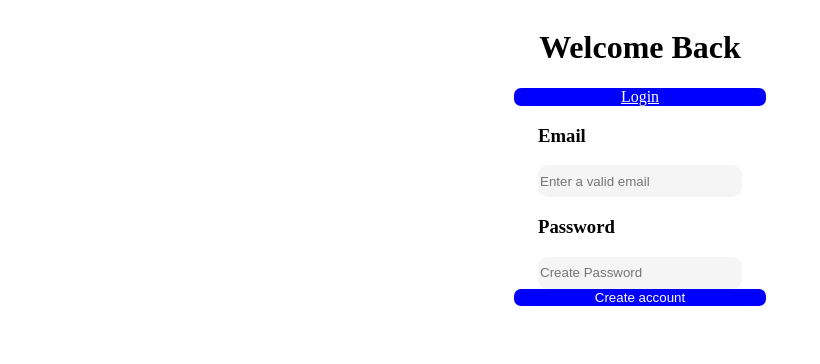
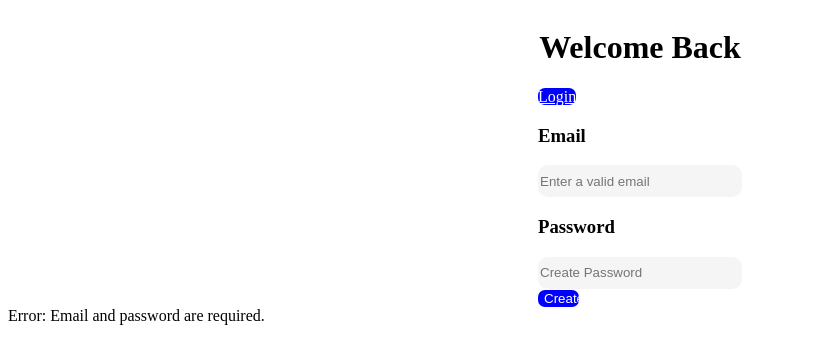
Before and after one commit to DjojovdEerden/Apothecare-PW, a PHP site: page /register.php in a window 1280 px wide. Shown: the top 364 px of the page, without its empty margins (0-820 px from the left). Run offline with PHP 8.4, Linux system fonts and the light colour scheme.

Commit message:
login functonaliteit ge add
met login_system databse kan je nu een account maken  wachtwoord is niet ge hashed kan later gedaan worden

```diff
--- a/css/login.register.css
+++ b/css/login.register.css
@@ -37,14 +37,14 @@
     margin-right: 18%;
 }
 
-#btnRegisterLogin {
-    width: 20%;
+.container #btnRegisterLogin {
+    width: 140px;
     background-color: blue;
     border-radius: 7px;
     color: white;
     border: none;
     text-align: center;
-    ;
+
 }
 
 .button-textalign {
--- a/register.php
+++ b/register.php
@@ -12,22 +12,23 @@
     <div class="container">
         <h1>Welcome Back</h1>
 
+        <form action="register.php" method="post">
 
         <a href="login.php" id="btnRegisterLogin">Login</a>
 
 
         <div class="input-styling">
             <h3>Email</h3>
-            <input type="text" name="email" id="email" placeholder="Enter a valid email">
+            <input type="email" name="email" id="email" placeholder="Enter a valid email"required>
 
             <h3>Password</h3>
-            <input type="text" name="password" id="password" placeholder="Create Password">
+            <input type="password" name="password" id="password" placeholder="Create Password" required>
         </div>
 
 
 
-        <input type="button" value="Create account" id="create-account">
-
+        <input type="submit" value="Create account" id="create-account">
+        </form>
 
 
 
@@ -36,7 +37,43 @@
 
     </div><!-- end of container -->
     <?php
+    $servername = "localhost";
+    $username = "root";
+    $password = "";
+    $dbname = "login_system";
 
+    try {
+        $conn = new PDO("mysql:host=$servername;dbname=$dbname;charset=utf8", $username, $password);
+        $conn->setAttribute(PDO::ATTR_ERRMODE, PDO::ERRMODE_EXCEPTION);
+
+        if (empty($_POST['email']) || empty($_POST['password'])) {
+            die("Error: Email and password are required.");
+        }
+
+        $email = $_POST['email'];
+        $password = $_POST['password'];
+
+
+
+        $sql = "INSERT INTO users (email, password) VALUES (:email, :password)";
+        $stmt = $conn->prepare($sql);
+        $stmt->bindParam(':email', $email);
+        $stmt->bindParam(':password', $password);
+
+        if ($stmt->execute()) {
+            echo "Account successfully created!";
+        } else {
+            echo "Error: Could not create account.";
+        }
+
+
+    } catch (PDOException $e) {
+        die("Gefaald buurman: " . $e->getMessage());
+    }
+
+
+
+    echo "Record toegevoegd!";
     ?>
 </body>
 
```
Also changed, not shown: login.php (+41 -7 lines).
